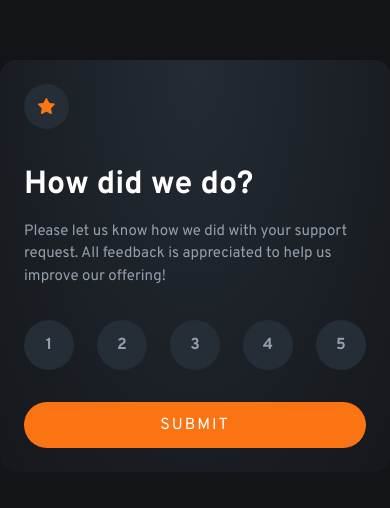
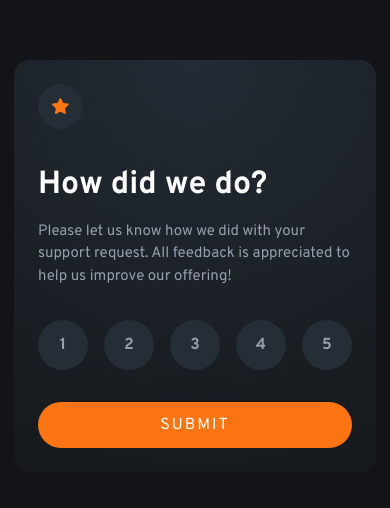
Before and after one commit to Matej-ch/rating-component, a React (Vite) app: page / in a window 390 px wide. Shown: the part 156-664 px from the top of the page. Built offline with nearby package versions, Linux system fonts and the light colour scheme.

Commit message:
mobile updated

```diff
--- a/src/RatingComponent.css
+++ b/src/RatingComponent.css
@@ -1,7 +1,7 @@
 .rating-container {
-    background: radial-gradient(at top,var(--dark-blue) -10%, var(--background-color) 120%);
+    background: radial-gradient(circle at top,var(--dark-blue) -10%, var(--background-color) 120%);
     max-width: 400px;
-    margin: 0 auto;
+    margin: 0 1rem;
     padding: 1.5rem;
     border-radius: 1rem;
 }
@@ -43,6 +43,7 @@
     color: var(--paragraph-color);
     padding-top: 2rem;
     padding-bottom: 2rem;
+    gap: 1rem;
 }
 
 .rating-numbers-container div {
@@ -76,3 +77,14 @@
     align-items: center;
     justify-content: center;
 }
+
+@media screen and (max-width: 375px) {
+    .rating-container {
+        margin: 0 1rem;
+    }
+
+    .rating-numbers-container div {
+        width: 40px;
+        height: 40px;
+    }
+}
--- a/src/RatingComponent.tsx
+++ b/src/RatingComponent.tsx
@@ -3,9 +3,9 @@ import './RatingComponent.css'
 import iconStar from './assets/icon-star.svg'
 
 function RatingComponent() {
-    const [rating, setRating] = useState(0)
+    const [rating, setRating] = useState<number>(0)
 
-    const availableRatings = [1,2,3,4,5]
+    const availableRatings: Array<number> = [1,2,3,4,5]
 
     return (
         <div className="rating-container">
@@ -15,7 +15,7 @@ function RatingComponent() {
 
             <div className="rating-numbers-container">
                 {availableRatings.map((number) => (
-                        <div className={rating === number ? 'checked' : ''} onClick={() => setRating(number)}>
+                        <div className={rating === number ? 'checked' : ''} onClick={() => setRating(number)} key={number}>
                             {number}
                         </div>
                     ))}
--- a/src/index.css
+++ b/src/index.css
@@ -55,4 +55,6 @@ p, h1, h2, h3, h4, h5, h6 {
     height: 100%;
     display: flex;
     align-items: center;
+    flex-direction: column;
+    justify-content: center;
 }
```
Also changed, not shown: 1 other file (tests, documents, lock files or other folders).
